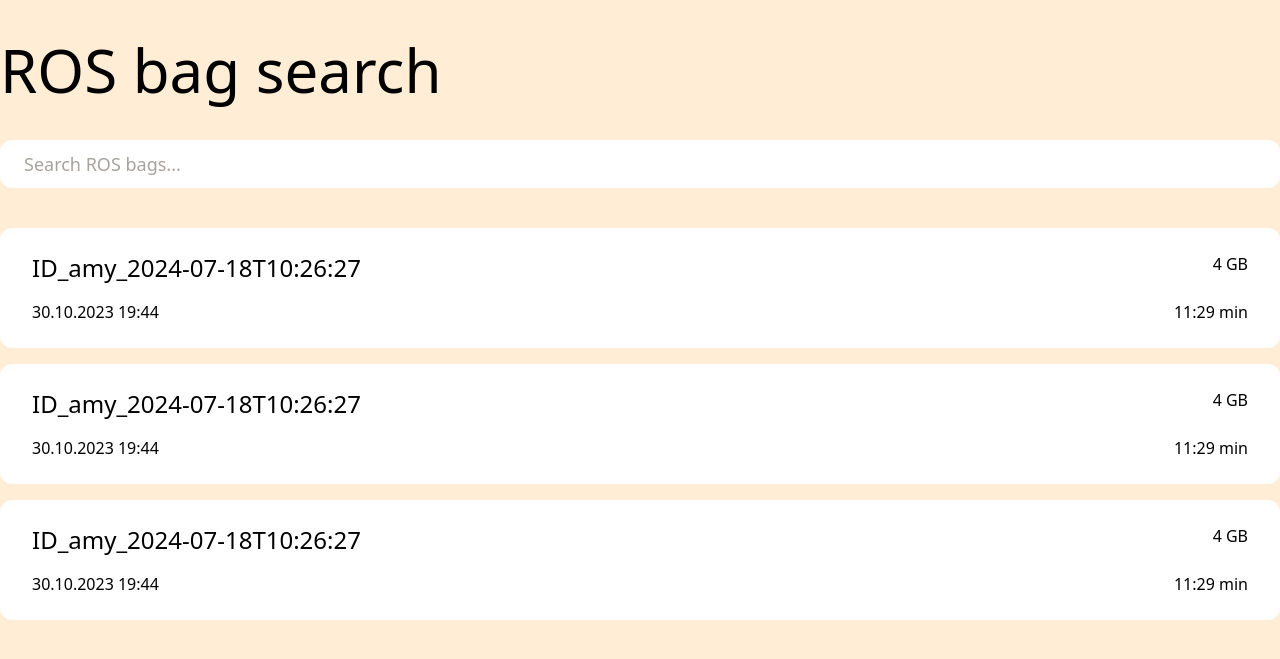
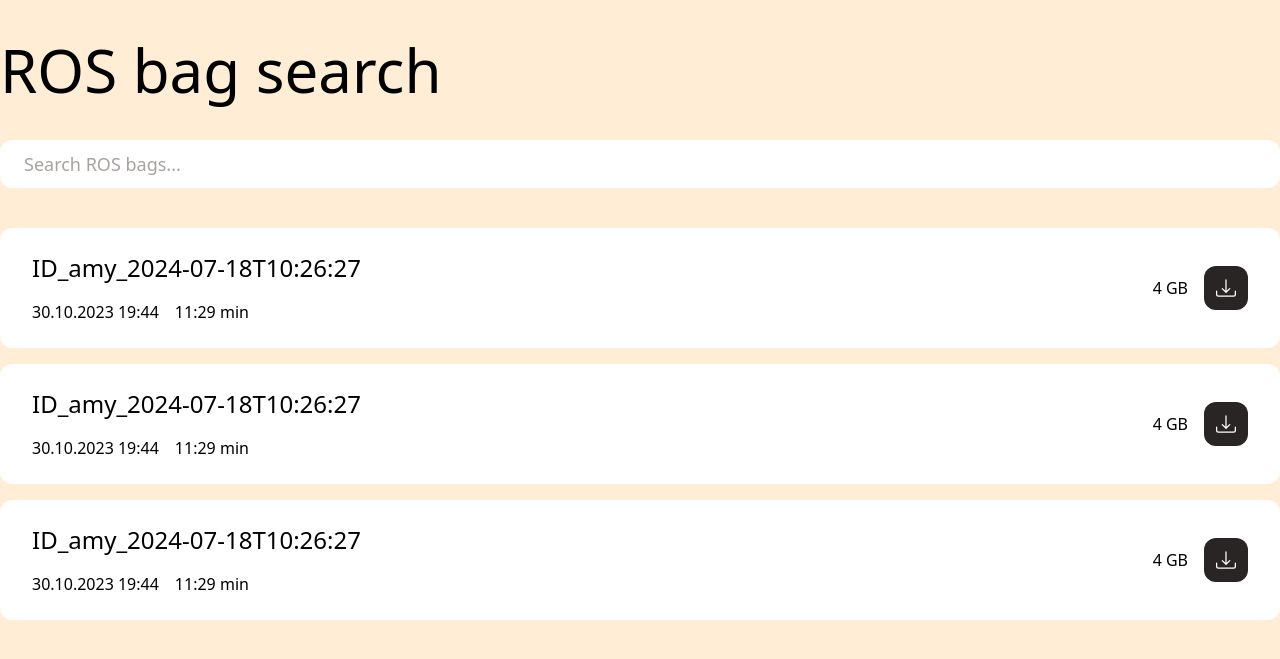
Before and after one commit to bit-bots/rosbag_search, a Flask app: page / in a window 1280 px wide. Shown: the top 659 px of the page. Run offline with Flask 3, Linux system fonts and the light colour scheme; some libraries are stand-ins or nearby versions.

Commit message:
download button startpage

```diff
--- a/rosbag_search/templates/rosbag_search.html
+++ b/rosbag_search/templates/rosbag_search.html
@@ -18,46 +18,74 @@
     <section>
       <header class="space-y-4">
         <form class="group relative">
-
           <input class="
         w-full text-lg leading-6 text-stone-900 font-normal placeholder-stone-400
-        rounded-xl py-3 px-6 border-none" type="text" aria-label="Filter projects"
+        rounded-xl py-3 px-6 focus:ring-2 focus:ring-black" type="text" aria-label="Filter projects"
             placeholder="Search ROS bags...">
         </form>
       </header>
     </section>
     <div class="mt-10 flex gap-4 flex-col">
-      <button class=" rounded-xl  px-8 py-6 w-full
-      hover:bg-black hover:text-white bg-white">
-        <div class=" flex justify-between">
-          <h2 class="text-2xl font-medium "> ID_amy_2024-07-18T10:26:27</h2>
-          <div>4 GB</div>
-        </div>
-        <div class="flex justify-between mt-4">
-          <div class="font-light">30.10.2023 19:44 </div>
-          <div>11:29 min</div>
+      <button class="rounded-xl px-8 py-6 w-full hover:bg-black hover:text-white bg-white">
+        <div class="flex justify-between items-center">
+          <div>
+            <h2 class="text-2xl font-medium">ID_amy_2024-07-18T10:26:27</h2>
+            <div class="flex mt-4 gap-4">
+              <div class="font-light">30.10.2023 19:44</div>
+              <div class="font-light">11:29 min</div>
+            </div>
+          </div>
+          <div class="flex items-center">
+            <div class="self-center mr-4">4 GB</div>
+            <div class="rounded-xl p-3 bg-stone-800 text-white cursor-pointer">
+              <svg xmlns="http://www.w3.org/2000/svg" width="20" height="20" fill="currentColor" class="bi bi-download" viewBox="0 0 16 16">
+                <path d="M.5 9.9a.5.5 0 0 1 .5.5v2.5a1 1 0 0 0 1 1h12a1 1 0 0 0 1-1v-2.5a.5.5 0 0 1 1 0v2.5a2 2 0 0 1-2 2H2a2 2 0 0 1-2-2v-2.5a.5.5 0 0 1 .5-.5"/>
+                <path d="M7.646 11.854a.5.5 0 0 0 .708 0l3-3a.5.5 0 0 0-.708-.708L8.5 10.293V1.5a.5.5 0 0 0-1 0v8.793L5.354 8.146a.5.5 0 1 0-.708.708z"/>
+              </svg>
+            </div>
+          </div>
         </div>
       </button>
-      <button class="  rounded-xl  px-8 py-6 w-full
-      hover:bg-black hover:text-white bg-white">
-        <div class=" flex justify-between">
-          <h2 class="text-2xl font-medium "> ID_amy_2024-07-18T10:26:27</h2>
-          <div>4 GB</div>
-        </div>
-        <div class="flex justify-between mt-4">
-          <div class="font-light">30.10.2023 19:44 </div>
-          <div>11:29 min</div>
+
+
+      <button class="rounded-xl px-8 py-6 w-full hover:bg-black hover:text-white bg-white">
+        <div class="flex justify-between items-center">
+          <div>
+            <h2 class="text-2xl font-medium">ID_amy_2024-07-18T10:26:27</h2>
+            <div class="flex mt-4 gap-4">
+              <div class="font-light">30.10.2023 19:44</div>
+              <div class="font-light">11:29 min</div>
+            </div>
+          </div>
+          <div class="flex items-center">
+            <div class="self-center mr-4">4 GB</div>
+            <div class="rounded-xl p-3 bg-stone-800 text-white cursor-pointer">
+              <svg xmlns="http://www.w3.org/2000/svg" width="20" height="20" fill="currentColor" class="bi bi-download" viewBox="0 0 16 16">
+                <path d="M.5 9.9a.5.5 0 0 1 .5.5v2.5a1 1 0 0 0 1 1h12a1 1 0 0 0 1-1v-2.5a.5.5 0 0 1 1 0v2.5a2 2 0 0 1-2 2H2a2 2 0 0 1-2-2v-2.5a.5.5 0 0 1 .5-.5"/>
+                <path d="M7.646 11.854a.5.5 0 0 0 .708 0l3-3a.5.5 0 0 0-.708-.708L8.5 10.293V1.5a.5.5 0 0 0-1 0v8.793L5.354 8.146a.5.5 0 1 0-.708.708z"/>
+              </svg>
+            </div>
+          </div>
         </div>
       </button>
-      <button class="  rounded-xl  px-8 py-6 w-full
-      hover:bg-black hover:text-white bg-white">
-        <div class=" flex justify-between">
-          <h2 class="text-2xl font-medium "> ID_amy_2024-07-18T10:26:27</h2>
-          <div>4 GB</div>
-        </div>
-        <div class="flex justify-between mt-4">
-          <div class="font-light">30.10.2023 19:44 </div>
-          <div>11:29 min</div>
+      <button class="rounded-xl px-8 py-6 w-full hover:bg-black hover:text-white bg-white">
+        <div class="flex justify-between items-center">
+          <div>
+            <h2 class="text-2xl font-medium">ID_amy_2024-07-18T10:26:27</h2>
+            <div class="flex mt-4 gap-4">
+              <div class="font-light">30.10.2023 19:44</div>
+              <div class="font-light">11:29 min</div>
+            </div>
+          </div>
+          <div class="flex items-center">
+            <div class="self-center mr-4">4 GB</div>
+            <div class="rounded-xl p-3 bg-stone-800 text-white cursor-pointer">
+              <svg xmlns="http://www.w3.org/2000/svg" width="20" height="20" fill="currentColor" class="bi bi-download" viewBox="0 0 16 16">
+                <path d="M.5 9.9a.5.5 0 0 1 .5.5v2.5a1 1 0 0 0 1 1h12a1 1 0 0 0 1-1v-2.5a.5.5 0 0 1 1 0v2.5a2 2 0 0 1-2 2H2a2 2 0 0 1-2-2v-2.5a.5.5 0 0 1 .5-.5"/>
+                <path d="M7.646 11.854a.5.5 0 0 0 .708 0l3-3a.5.5 0 0 0-.708-.708L8.5 10.293V1.5a.5.5 0 0 0-1 0v8.793L5.354 8.146a.5.5 0 1 0-.708.708z"/>
+              </svg>
+            </div>
+          </div>
         </div>
       </button>
     </div>
```
Also changed, not shown: rosbag_search/styles.css (deleted, +0 -30 lines), rosbag_search/app.py (line endings or trailing spaces).
